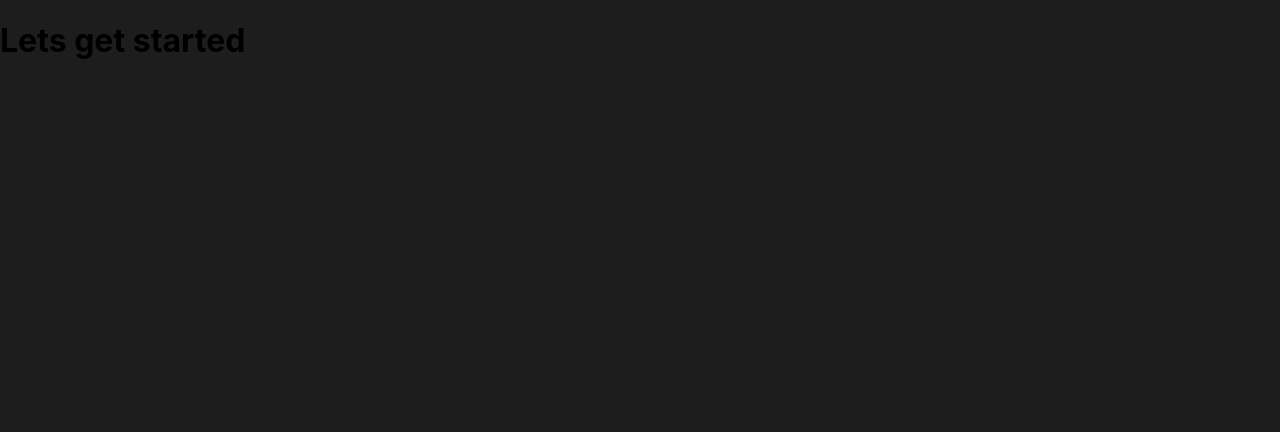
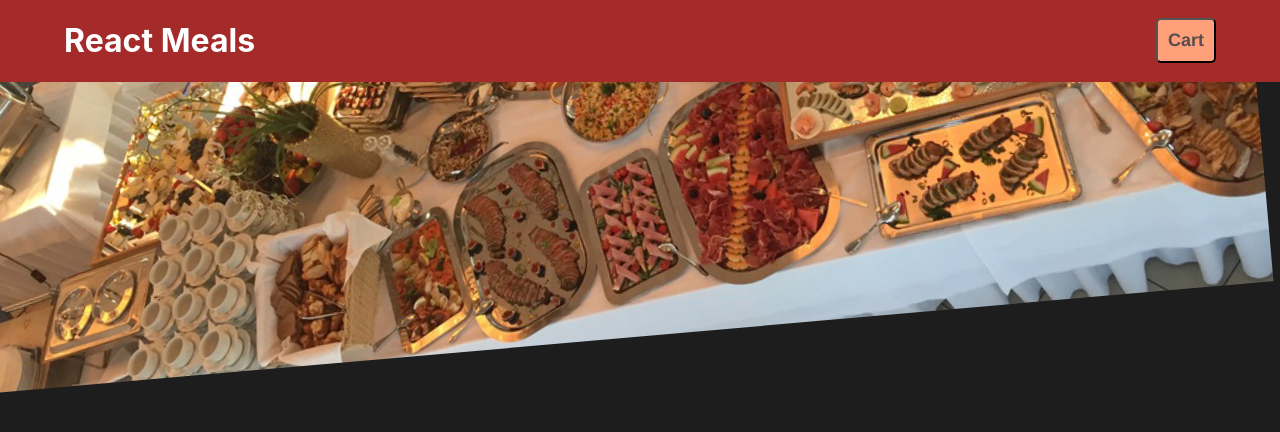
Before and after one commit to krutikapatil1/food-ordering-app-react, a React (Create React App) app in the folder food-ordering-app/: page / in a window 1280 px wide. Shown: the top 432 px of the page. Built offline with nearby package versions, Linux system fonts and the light colour scheme.

Commit message:
fix #2: Added Header component.

```diff
--- a/food-ordering-app/src/App.jsx
+++ b/food-ordering-app/src/App.jsx
@@ -1,9 +1,9 @@
 import "./App.css";
-
+import Header from "./components/Layout/Header";
 function App() {
   return (
     <div className="App">
-      <h1>Lets get started</h1>
+      <Header />
     </div>
   );
 }
--- /dev/null
+++ b/food-ordering-app/src/components/Layout/Header.css
@@ -0,0 +1,36 @@
+.header {
+    background-color: brown;
+    position: fixed;
+    top: 0;
+    left: 0;
+    width: 100%;
+    color: white;
+    display: flex;
+    justify-content: space-between;
+    align-items: center;
+    z-index: 10;
+}
+
+.header__heading {
+    margin-left: 4rem;
+}
+
+.header__cartButton {
+    margin-right: 4rem;
+    font-size: 18px;
+    font-family: "Franklin Gothic Medium", "Arial Narrow", Arial, sans-serif;
+    font-weight: bold;
+    color: rgb(88, 77, 77);
+    background-color: lightsalmon;
+    padding: 10px;
+    border-radius: 5px;
+}
+
+.header__image {
+    width: 100%;
+    height: 25rem;
+    z-index: 0;
+    overflow: hidden;
+    object-fit: cover;
+    transform: rotateZ(-5deg) translateY(-4rem) translateX(-1rem);
+}
--- /dev/null
+++ b/food-ordering-app/src/components/Layout/Header.jsx
@@ -0,0 +1,19 @@
+import { Fragment } from "react";
+import reactMeals from "../../assets/react-meals.jpg";
+import "./Header.css";
+const Header = () => {
+  return (
+    <Fragment>
+      <header className="header">
+        <h1 className="header__heading">React Meals</h1>
+        <button className="header__cartButton">Cart</button>
+      </header>
+      <img
+        src={reactMeals}
+        alt="A table full of delicious food!"
+        className="header__image"
+      />
+    </Fragment>
+  );
+};
+export default Header;
```
Also changed, not shown: food-ordering-app/src/assets/react-meals.jpg (added).
